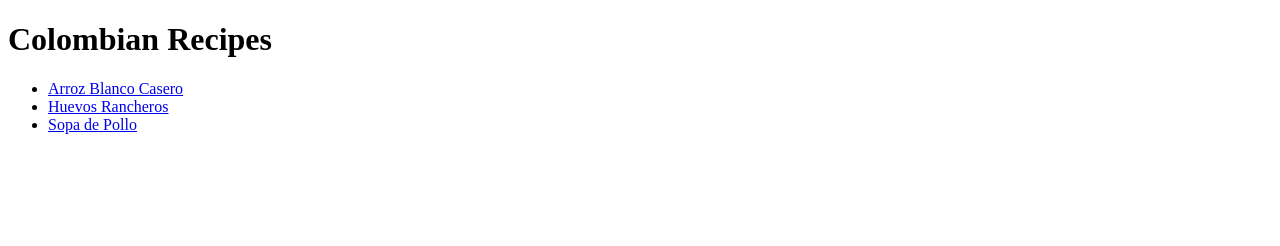
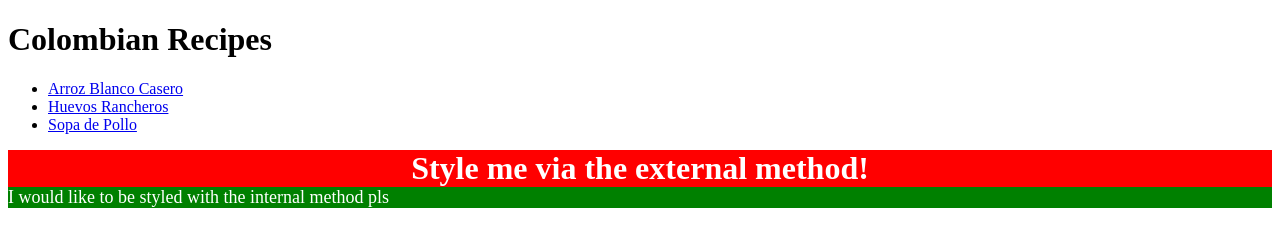
Before and after one commit to renehoyosp/odin-recipes, a plain HTML site: page index.html in a window 1280 px wide. Drawn offline with Linux system fonts and the light colour scheme.

Commit message:
Add style.css and internal css to index

```diff
--- /dev/null
+++ b/css/style.css
@@ -0,0 +1,7 @@
+.externalcss {
+    background-color: red;
+    color: white;
+    font-size: 32px;
+    text-align: center;
+    font-weight: bold;
+}
--- a/index.html
+++ b/index.html
@@ -3,7 +3,17 @@
 <head>
     <meta charset="UTF-8">
     <meta name="viewport" content="width=device-width, initial-scale=1.0">
+    <link rel="stylesheet" href="css/style.css">
     <title>Colombian Recipes</title>
+
+    <style>
+        .internalcss{
+            background-color: green;
+            color: white;
+            font-size: 18px;
+        }
+
+    </style>
 </head>
 <body>
     <h1>Colombian Recipes</h1>
@@ -13,5 +23,9 @@
         <li><a href="./recipes/sopa-de-pollo.html">Sopa de Pollo</a></li>
     </ul>
 
+    <div class="externalcss">Style me via the external method!</div>
+
+    <div class="internalcss">I would like to be styled with the internal method pls</div>
+
 </body>
 </html>
```
Also changed, not shown: recipes/huevos-rancheros.html (+1 -1 lines).
